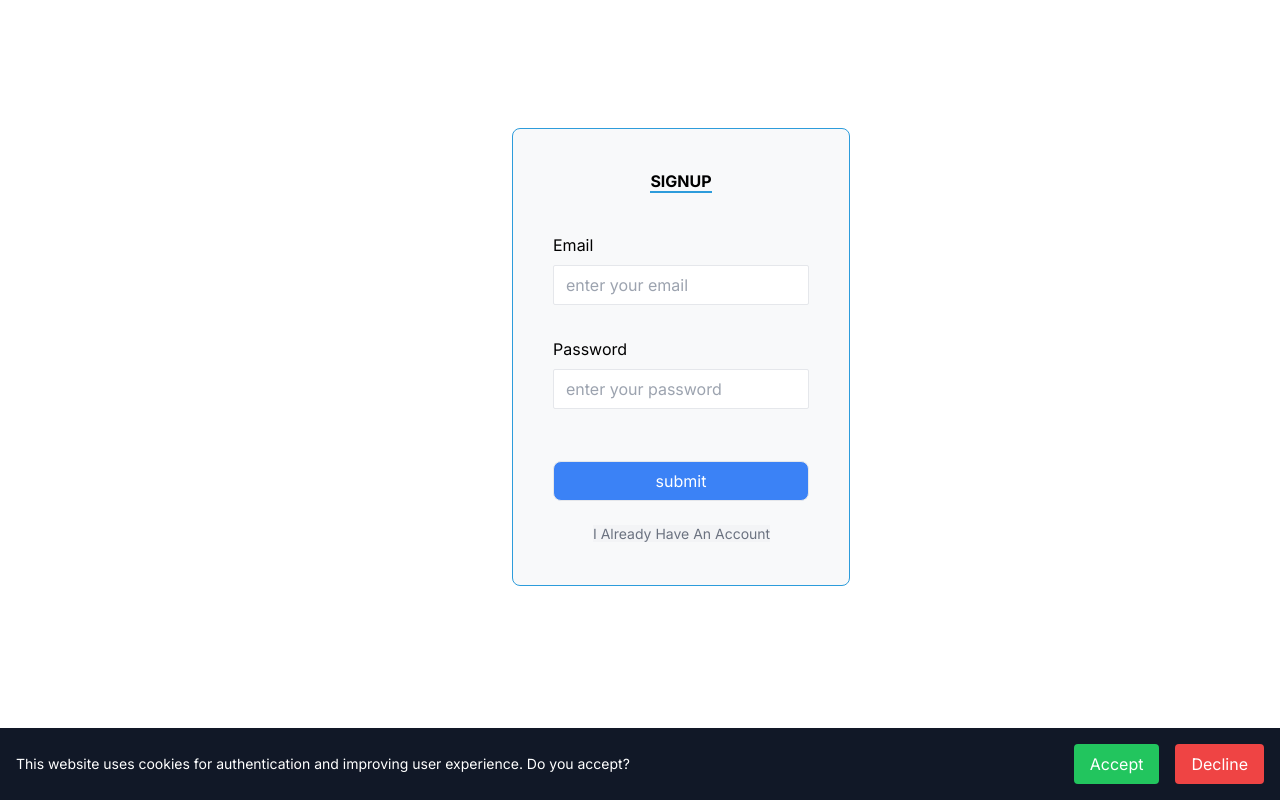
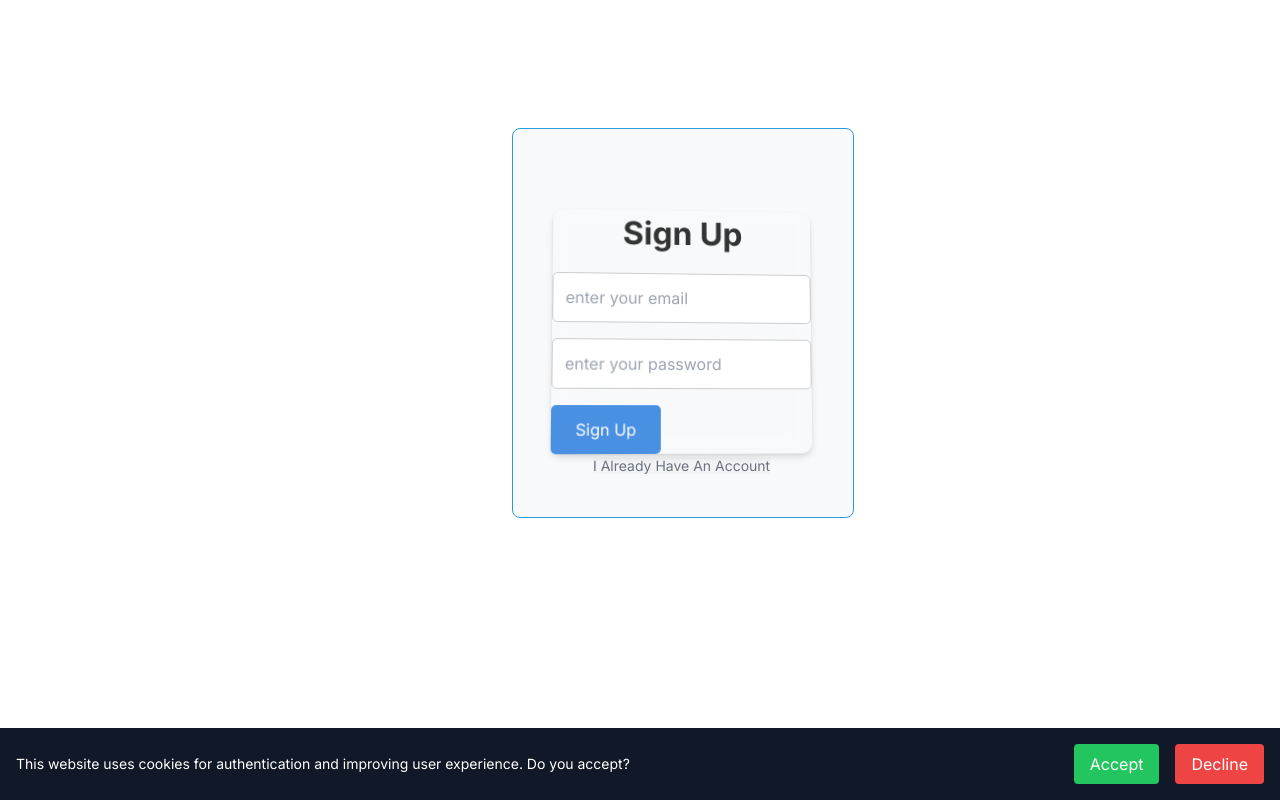
Before and after one commit to Oluwatobi97/investment-app, a React (Vite) app: page /#/Sign-up in a window 1280 px wide. Built offline with nearby package versions, Linux system fonts and the light colour scheme.

Commit message:
i added some styling to the signin and signup page

```diff
--- /dev/null
+++ b/src/pages/Marketing.jsx/Header/ui/Signin.module.css
@@ -0,0 +1,60 @@
+.container {
+  perspective: 1000px;
+  transform-style: preserve-3d;
+}
+
+.formWrapper {
+  background: rgba(255, 255, 255, 0.1);
+  backdrop-filter: blur(10px);
+  border-radius: 10px;
+  padding: 0rem;
+  box-shadow: 0 4px 6px rgba(0, 0, 0, 0.1), 0 1px 3px rgba(0, 0, 0, 0.08);
+  transform: rotateX(5deg) rotateY(5deg);
+  transition: transform 0.3s ease;
+}
+
+.formWrapper:hover {
+  transform: rotateX(0deg) rotateY(0deg);
+}
+
+.title {
+  font-size: 2rem;
+  font-weight: bold;
+  margin-bottom: 1rem;
+  text-align: center;
+  color: #333;
+}
+
+.input {
+  border: 1px solid #ccc;
+  outline: none;
+  padding: 0.75rem;
+  border-radius: 5px;
+  width: 100%;
+  margin-bottom: 1rem;
+  transition: all 0.3s ease;
+}
+
+.input:focus {
+  border-color: #4a90e2;
+  box-shadow: 0 0 0 2px rgba(74, 144, 226, 0.2);
+}
+
+.button {
+  background-color: #4a90e2;
+  color: white;
+  border: none;
+  padding: 0.75rem 1.5rem;
+  border-radius: 5px;
+  cursor: pointer;
+  transition: all 0.3s ease;
+}
+
+.button:hover {
+  background-color: #357abd;
+  transform: translateY(-2px);
+}
+
+.button:active {
+  transform: translateY(0);
+}
--- /dev/null
+++ b/src/pages/Marketing.jsx/Header/ui/Signup.module.css
@@ -0,0 +1,60 @@
+.container {
+  perspective: 1000px;
+  transform-style: preserve-3d;
+}
+
+.formWrapper {
+  background: rgba(255, 255, 255, 0.1);
+  backdrop-filter: blur(10px);
+  border-radius: 10px;
+  padding: 0rem;
+  box-shadow: 0 4px 6px rgba(0, 0, 0, 0.1), 0 1px 3px rgba(0, 0, 0, 0.08);
+  transform: rotateX(5deg) rotateY(5deg);
+  transition: transform 0.3s ease;
+}
+
+.formWrapper:hover {
+  transform: rotateX(0deg) rotateY(0deg);
+}
+
+.title {
+  font-size: 2rem;
+  font-weight: bold;
+  margin-bottom: 1rem;
+  text-align: center;
+  color: #333;
+}
+
+.input {
+  border: 1px solid #ccc;
+  outline: none;
+  padding: 0.75rem;
+  border-radius: 5px;
+  width: 100%;
+  margin-bottom: 1rem;
+  transition: all 0.3s ease;
+}
+
+.input:focus {
+  border-color: #4a90e2;
+  box-shadow: 0 0 0 2px rgba(74, 144, 226, 0.2);
+}
+
+.button {
+  background-color: #4a90e2;
+  color: white;
+  border: none;
+  padding: 0.75rem 1.5rem;
+  border-radius: 5px;
+  cursor: pointer;
+  transition: all 0.3s ease;
+}
+
+.button:hover {
+  background-color: #357abd;
+  transform: translateY(-2px);
+}
+
+.button:active {
+  transform: translateY(0);
+}
--- a/src/views/auth/Signin.jsx
+++ b/src/views/auth/Signin.jsx
@@ -1,15 +1,16 @@
 import React from "react";
 import { useForm } from "react-hook-form";
+import { zodResolver } from "@hookform/resolvers/zod";
+import { useMutation } from "@tanstack/react-query";
+import { motion } from "framer-motion";
+import { useNavigate } from "react-router-dom";
+import { userSchema } from "../../lib/zod-schema";
 import { SIGNIN_FIELDS } from "./shared/constant";
-import AuthLayout from "../../layouts/formsLayouts/AuthLayout";
-import FormSchema from "../../design-system/form/FormSchema";
-import { zodResolver } from "@hookform/resolvers/zod";
-import { userSchema } from "../../lib/zod-schema";
-import { useMutation } from "@tanstack/react-query";
-import { useNavigate } from "react-router-dom";
 import { ApiRequest } from "../../lib/data/makeRequest";
 import { ToatMessage, useToast } from "../../components/ToatMessage";
+import AuthLayout from "../../layouts/formsLayouts/AuthLayout";
 import { useUserContext } from "../../context/userContext/UserContext";
+import styles from "../../pages/Marketing.jsx/Header/ui/Signin.module.css";
 
 export const useAuthenticate = () => {
   const { setIsLoggedIn } = useUserContext();
@@ -31,19 +32,18 @@ const useSignInMutation = () => {
       return await ApiRequest.POST("auth-system/login", data);
     },
     onSuccess: async (data) => {
-      console.log(data);
       if (data.status === 200) {
         authenticate(data.token);
       }
-
       if (data.status === 401) {
-        setToast({ message: "invalid username or password", status: "error" });
+        setToast({ message: "Invalid username or password", status: "error" });
       }
     },
     onError: async (error) => {
-      // const result = await response.json()
-      // setToast({ message: data.error, status: 'error' })
-      console.log(error, "hello");
+      setToast({
+        message: error.message || "An error occurred",
+        status: "error",
+      });
     },
   });
   return { mutate, toast, dismissToast };
@@ -65,18 +65,51 @@ export const Signin = () => {
   };
 
   return (
-    // have a authLayout
-    <AuthLayout title={"LogIn"}>
-      <FormSchema
-        error={errors}
-        handleSubmit={handleSubmit(submit)}
-        register={register}
-        fields={SIGNIN_FIELDS}
-        className={
-          "bg-transparent font-thin text-base px-10 text-start border border-gray-100 rounded-lg"
-        }
-        loading={mutate.isPending}
-      />
+    <AuthLayout>
+      <motion.div
+        className={styles.container}
+        initial={{ opacity: 0, y: 50 }}
+        animate={{ opacity: 1, y: 0 }}
+        transition={{ duration: 0.5 }}
+      >
+        <div className={styles.formWrapper}>
+          <h2 className={styles.title}>Log In</h2>
+          <form onSubmit={handleSubmit(submit)}>
+            {SIGNIN_FIELDS.map((field) => (
+              <motion.div
+                key={field.name}
+                initial={{ opacity: 0, x: -20 }}
+                animate={{ opacity: 1, x: 0 }}
+                transition={{
+                  duration: 0.3,
+                  delay: field.name === "email" ? 0.1 : 0.2,
+                }}
+              >
+                <input
+                  {...register(field.name)}
+                  placeholder={field.placeholder}
+                  type={field.type}
+                  className={styles.input}
+                />
+                {errors[field.name] && (
+                  <p className="text-red-500 text-sm mt-1">
+                    {errors[field.name].message}
+                  </p>
+                )}
+              </motion.div>
+            ))}
+            <motion.button
+              type="submit"
+              className={styles.button}
+              disabled={mutate.isPending}
+              whileHover={{ scale: 1.05 }}
+              whileTap={{ scale: 0.95 }}
+            >
+              {mutate.isPending ? "Logging in..." : "Log In"}
+            </motion.button>
+          </form>
+        </div>
+      </motion.div>
       <ToatMessage toast={toast} dismissToast={dismissToast} />
     </AuthLayout>
   );
--- a/src/views/auth/Signup.jsx
+++ b/src/views/auth/Signup.jsx
@@ -1,18 +1,16 @@
 import React from "react";
-import FormSchema from "../../design-system/form/FormSchema";
 import { useForm } from "react-hook-form";
 import { zodResolver } from "@hookform/resolvers/zod";
+import { useMutation } from "@tanstack/react-query";
+import { motion } from "framer-motion";
 import { userSchema } from "../../lib/zod-schema";
 import { SIGNIN_FIELDS } from "./shared/constant";
-import { useMutation } from "@tanstack/react-query";
 import { ApiRequest } from "../../lib/data/makeRequest";
 import { ToatMessage, useToast } from "../../components/ToatMessage";
 import AuthLayout from "../../layouts/formsLayouts/AuthLayout";
 import { useAuthenticate } from "./Signin";
+import styles from "../../pages/Marketing.jsx/Header/ui/Signup.module.css";
 
-// find a better way to do this
-
-// hndle errors properly
 const useSignUpMutation = () => {
   const { setToast, toast, dismissToast } = useToast();
   const authenticate = useAuthenticate();
@@ -26,12 +24,14 @@ const useSignUpMutation = () => {
         authenticate(data.token);
       }
       if (data.status === 500) {
-        setToast({ message: "user already exist", status: "error" });
+        setToast({ message: "User already exists", status: "error" });
       }
     },
-    onError: async (data) => {
-      // console.log(data)
-      // setToast({ message: data.error, status: 'error' })
+    onError: async (error) => {
+      setToast({
+        message: error.message || "An error occurred",
+        status: "error",
+      });
     },
   });
   return { mutate, toast, dismissToast };
@@ -53,16 +53,51 @@ export const Signup = () => {
   };
 
   return (
-    // have a authLayout
-    <AuthLayout title={"SIGNUP"}>
-      <FormSchema
-        error={errors}
-        handleSubmit={handleSubmit(submit)}
-        register={register}
-        fields={SIGNIN_FIELDS}
-        className={"border outline-none  p-3 rounded-sm"}
-        loading={mutate.isPending}
-      />
+    <AuthLayout>
+      <motion.div
+        className={styles.container}
+        initial={{ opacity: 0, y: 50 }}
+        animate={{ opacity: 1, y: 0 }}
+        transition={{ duration: 0.5 }}
+      >
+        <div className={styles.formWrapper}>
+          <h2 className={styles.title}>Sign Up</h2>
+          <form onSubmit={handleSubmit(submit)}>
+            {SIGNIN_FIELDS.map((field) => (
+              <motion.div
+                key={field.name}
+                initial={{ opacity: 0, x: -20 }}
+                animate={{ opacity: 1, x: 0 }}
+                transition={{
+                  duration: 0.3,
+                  delay: field.name === "email" ? 0.1 : 0.2,
+                }}
+              >
+                <input
+                  {...register(field.name)}
+                  placeholder={field.placeholder}
+                  type={field.type}
+                  className={styles.input}
+                />
+                {errors[field.name] && (
+                  <p className="text-red-500 text-sm mt-1">
+                    {errors[field.name].message}
+                  </p>
+                )}
+              </motion.div>
+            ))}
+            <motion.button
+              type="submit"
+              className={styles.button}
+              disabled={mutate.isPending}
+              whileHover={{ scale: 1.05 }}
+              whileTap={{ scale: 0.95 }}
+            >
+              {mutate.isPending ? "Signing up..." : "Sign Up"}
+            </motion.button>
+          </form>
+        </div>
+      </motion.div>
       <ToatMessage toast={toast} dismissToast={dismissToast} />
     </AuthLayout>
   );
```
